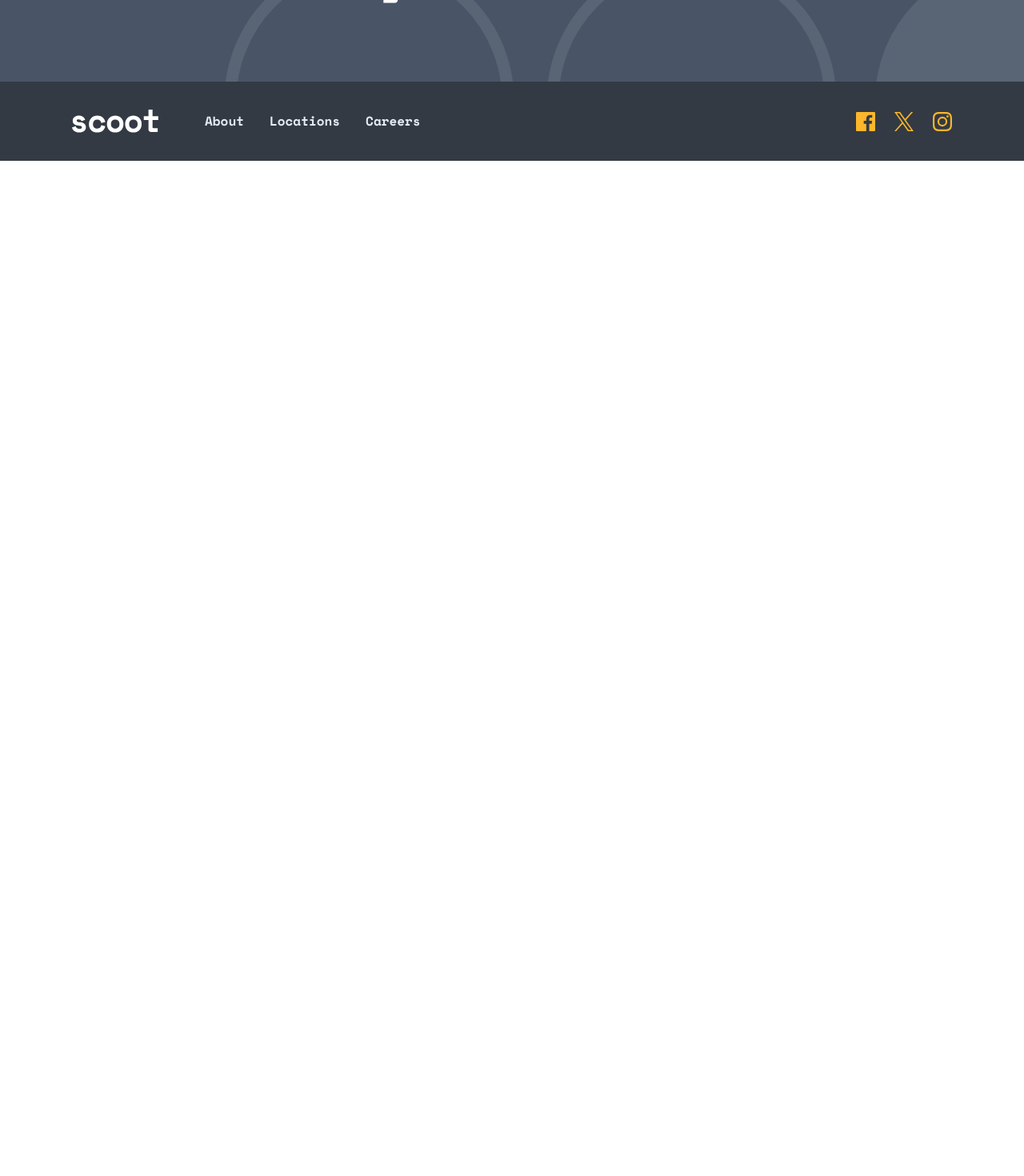
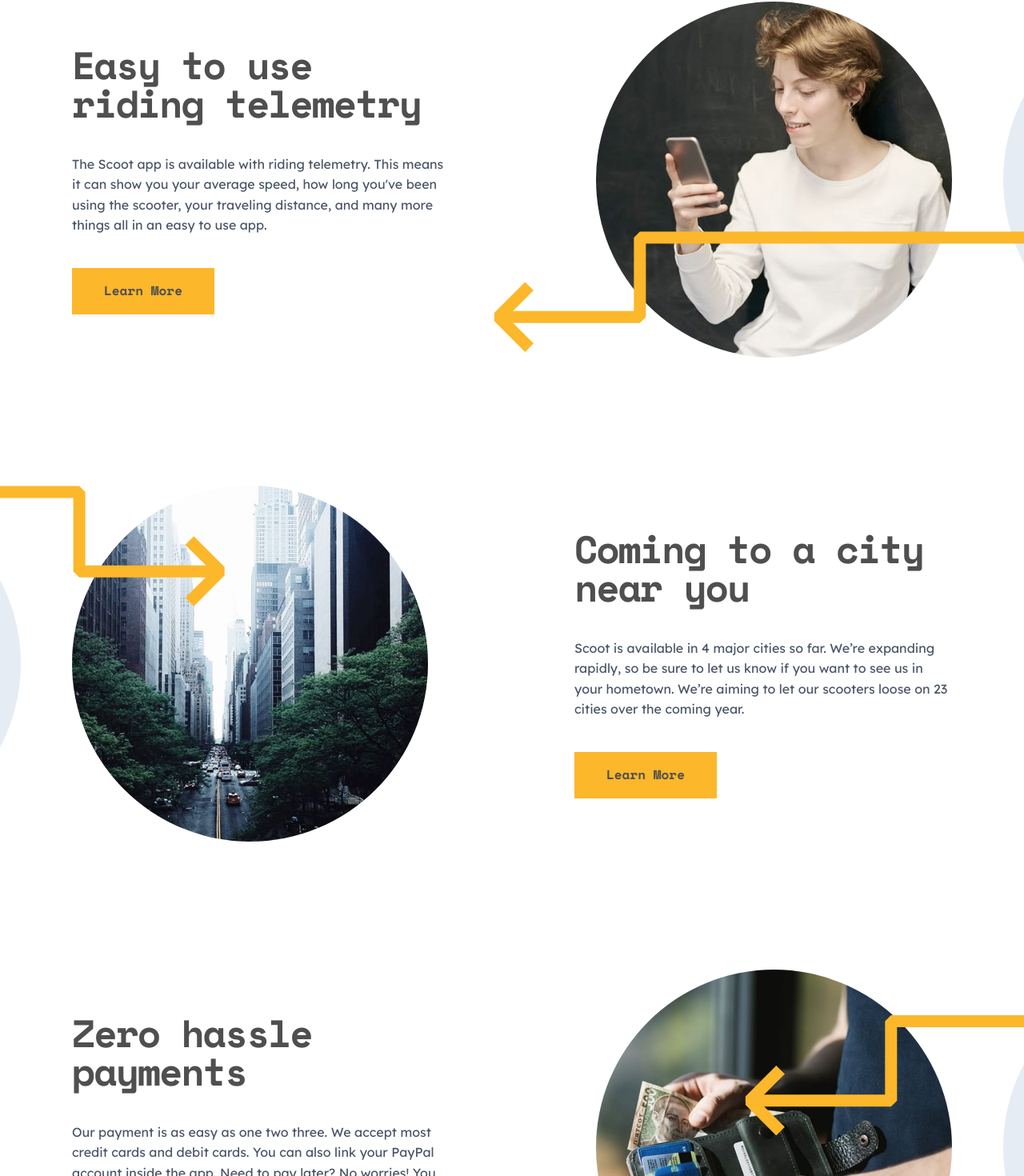
Before and after one commit to Dudeldups/FM-scoot-website, a React (Vite) app: page / in a window 1280 px wide. Shown: the part 1330-2800 px from the top of the page at 80% size. Before the commit the page ends 1531 px from the top, so only its background shows below. Built offline with nearby package versions, Linux system fonts and the light colour scheme.

Commit message:
added FeatureSection to Home component

```diff
--- a/src/pages/Home/Home.tsx
+++ b/src/pages/Home/Home.tsx
@@ -1,7 +1,10 @@
 import useDocumentTitle from "../../hooks/useDocumentTitle";
 import HomeHeroSection from "./HomeHeroSection/HomeHeroSection";
 import HowToSection from "./HowToSection/HowToSection";
-import ExplanationSection from "./ExplanationSecttion/ExplanationSection";
+import FeatureSection from "../../components/FeatureSection/FeatureSection";
+import HighlightContainer from "../../components/HighlightContainer/HighlightContainer";
+import { NearYouImg, PaymentsImg, TelemetryImg } from "../../assets/images";
+import Btn from "../../components/Btn/Btn";
 
 const Home = () => {
   useDocumentTitle();
@@ -10,7 +13,67 @@ const Home = () => {
     <>
       <HomeHeroSection />
       <HowToSection />
-      <ExplanationSection />
+      <FeatureSection>
+        <h2 className="sr-only">What Scoot Offers</h2>
+        <ul>
+          <HighlightContainer as="li">
+            <div className="img-container">
+              <img
+                src={TelemetryImg}
+                alt="A woman smiling while using her phone."
+              />
+            </div>
+            <div>
+              <h3>Easy to use riding telemetry</h3>
+              <p>
+                The Scoot app is available with riding telemetry. This means it
+                can show you your average speed, how long you've been using the
+                scooter, your traveling distance, and many more things all in an
+                easy to use app.
+              </p>
+              <Btn to="/about">Learn More</Btn>
+            </div>
+          </HighlightContainer>
+
+          <HighlightContainer as="li">
+            <div className="img-container">
+              <img
+                src={NearYouImg}
+                alt="A street and tall buildings in an urban area."
+              />
+            </div>
+            <div>
+              <h3>Coming to a city near you</h3>
+              <p>
+                Scoot is available in 4 major cities so far. We’re expanding
+                rapidly, so be sure to let us know if you want to see us in your
+                hometown. We’re aiming to let our scooters loose on 23 cities
+                over the coming year.
+              </p>
+              <Btn to="/about">Learn More</Btn>
+            </div>
+          </HighlightContainer>
+
+          <HighlightContainer as="li">
+            <div className="img-container">
+              <img
+                src={PaymentsImg}
+                alt="A person taking money from a wallet."
+              />
+            </div>
+            <div>
+              <h3>Zero hassle payments</h3>
+              <p>
+                Our payment is as easy as one two three. We accept most credit
+                cards and debit cards. You can also link your PayPal account
+                inside the app. Need to pay later? No worries! You can defer
+                payment for up to a month.
+              </p>
+              <Btn to="/about">Learn More</Btn>
+            </div>
+          </HighlightContainer>
+        </ul>
+      </FeatureSection>
     </>
   );
 };
```
